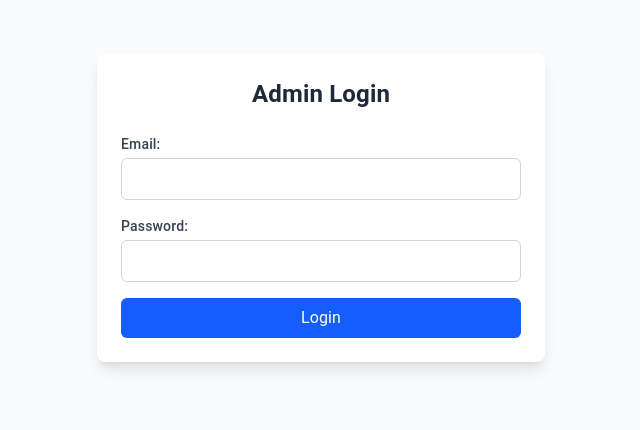
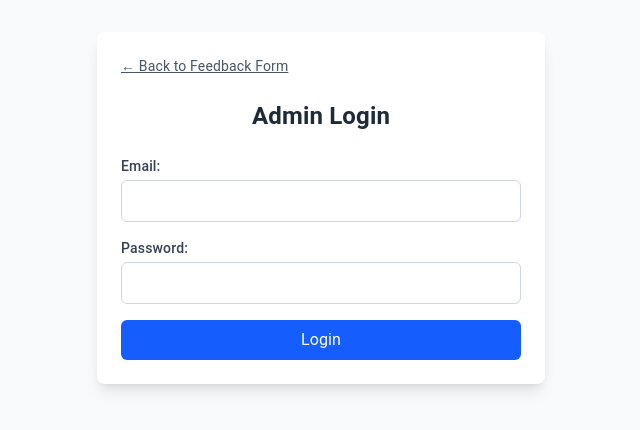
Before and after one commit to Mandalorian7773/Feedback-Collection-System, a React app in the folder frontend/: page /admin in a window 1280 px wide. Shown: the part 192-622 px from the top of the page, without its empty margins (319-959 px from the left). Built offline with nearby package versions, Linux system fonts and the light colour scheme; the HTML template or start-up script is replaced by a standard one.

Commit message:
minor fixes

```diff
--- a/frontend/src/pages/AdminLogin.jsx
+++ b/frontend/src/pages/AdminLogin.jsx
@@ -1,5 +1,5 @@
 import { useState } from 'react'
-import { useNavigate } from 'react-router-dom'
+import { useNavigate, Link } from 'react-router-dom'
 
 const AdminLogin = () => {
   const [credentials, setCredentials] = useState({email: '', password: ''})
@@ -39,6 +39,14 @@ const AdminLogin = () => {
   return (
     <div className="min-h-screen flex items-center justify-center bg-gray-50">
       <div className="max-w-md w-full bg-white shadow-lg rounded-lg p-6">
+        <div className="flex justify-between items-center mb-6">
+          <Link
+            to="/"
+            className="text-sm text-gray-600 hover:text-gray-800 underline"
+          >
+            ← Back to Feedback Form
+          </Link>
+        </div>
         <h1 className="text-2xl font-bold text-gray-800 mb-6 text-center">Admin Login</h1>
         <form onSubmit={handleSubmit} className="space-y-4">
           <div>
```
